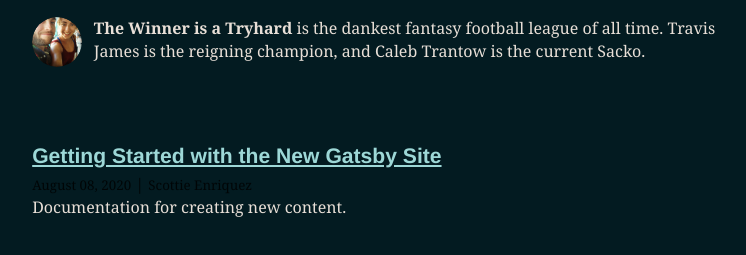
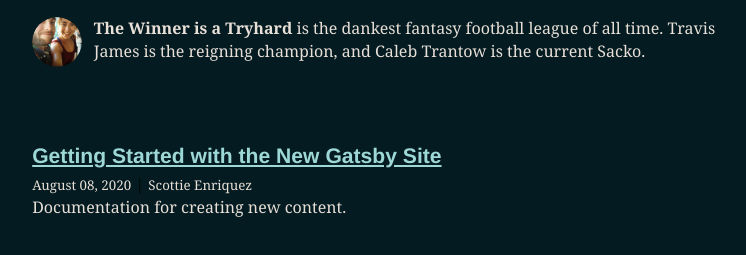
Before and after one commit to the-winner-is-a-tryhard/gatsby-frontend, a Gatsby site in the folder TWIATH/: page / in a window 1280 px wide. Shown: the part 111-366 px from the top of the page, without its empty margins (254-1000 px from the left). Built offline with nearby package versions, Linux system fonts and the light colour scheme; Gatsby itself is replaced by a stand-in of ours; some packages are replaced by stand-ins of ours; what typography-theme-github would draw is missing.

Commit message:
Fixing small tag styling bug

```diff
--- a/TWIATH/src/style/base.css
+++ b/TWIATH/src/style/base.css
@@ -2,7 +2,7 @@ html {
     background-color: #031b21;
 }
 
-p, h1, h2, h3, h4, h5, h6, li {
+p, h1, h2, h3, h4, h5, h6, li, small {
     color: #e8dfd7 !important;
     border-bottom-color: #424242;
 }
```
